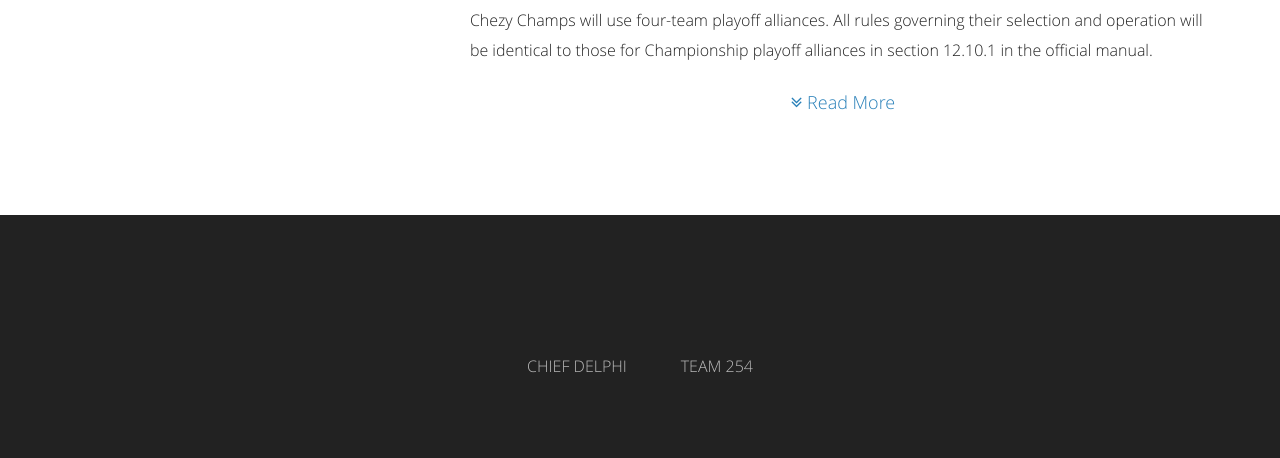
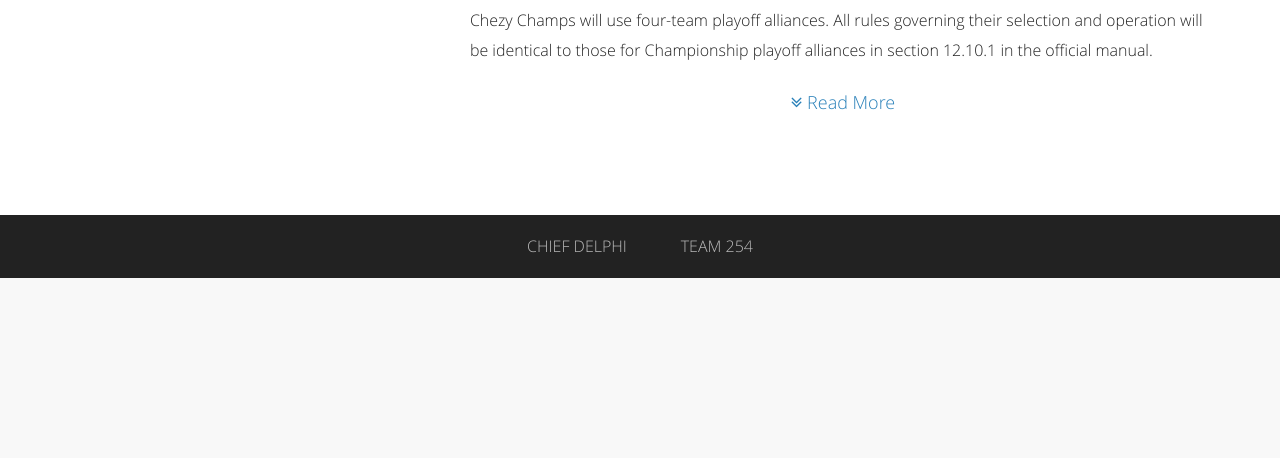
Before and after one commit to Team254/chezy-champs-website, a PHP site: page / in a window 1280 px wide. Shown: the part 5061-5519 px from the top of the page. After the commit the page ends 5339 px from the top, so only its background shows below. Run offline with PHP 8.4, Linux system fonts and the light colour scheme; some libraries are stand-ins or nearby versions.

Commit message:
Fixed footer

```diff
--- a/files/home.css
+++ b/files/home.css
@@ -408,7 +408,7 @@
 .footer {
 	width: 100%;
 	background-color: #222;
-	padding: 80px;
+	padding: 20px;
 }
 
 .social-container {
@@ -452,7 +452,6 @@
 .footer-links {
 	width: 100%;
 	text-align: center;
-	margin-top: 60px;
 }
 
 .footer-link {
```
